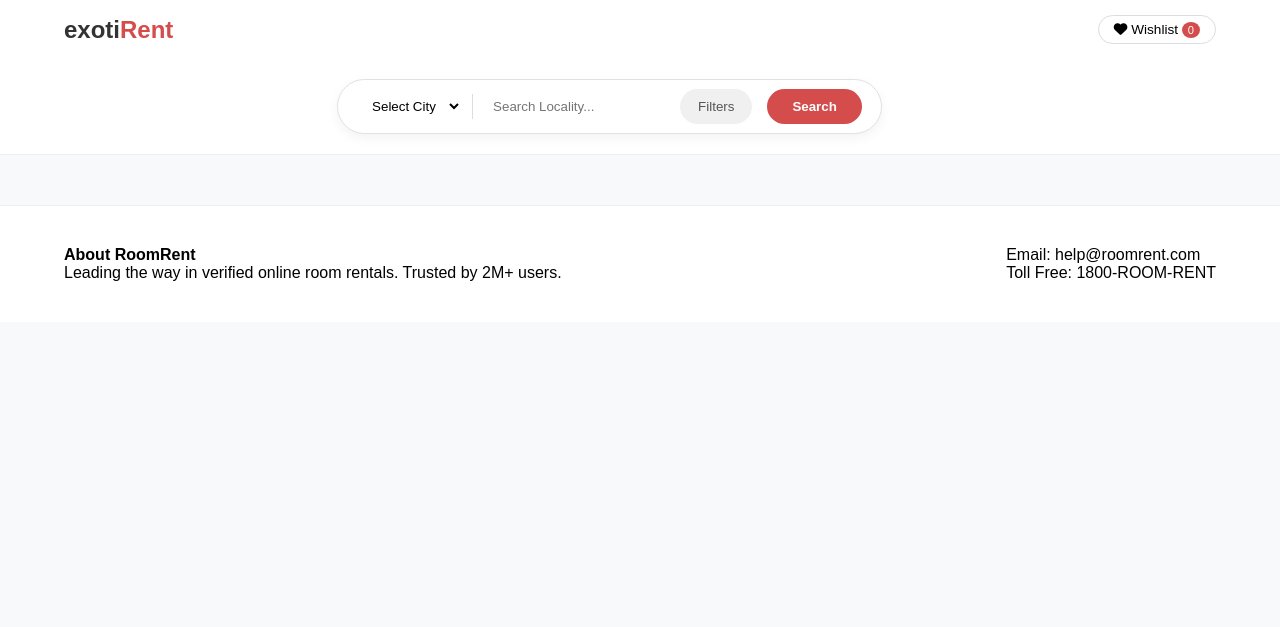
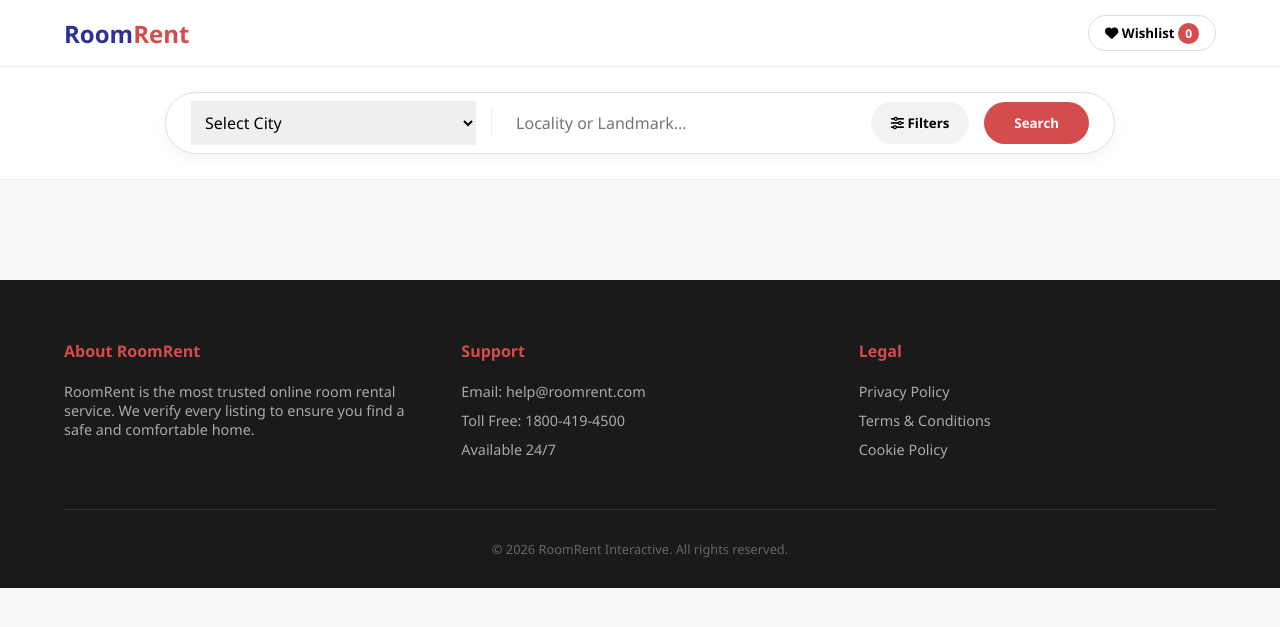
Before and after one commit to Hirendra12-dangi/Renthome, a Flask app: template Rent_home/backend/templates/home.html in a window 1280 px wide. Shown: the top 627 px of the page. Run offline with Flask 3, Linux system fonts and the light colour scheme; the template is opened without the code that fills it, so the values that code supplies are empty.

Commit message:
fliter page modified

```diff
--- a/Rent_home/backend/templates/home.html
+++ b/Rent_home/backend/templates/home.html
@@ -3,91 +3,104 @@
 <head>
     <meta charset="UTF-8">
     <meta name="viewport" content="width=device-width, initial-scale=1.0">
-    <title>RoomRent | Online Rental Service</title>
+    <title>RoomRent | Verified Room Rentals</title>
+    <link rel="stylesheet" href="https://cdnjs.cloudflare.com/ajax/libs/font-awesome/6.0.0/css/all.min.css">
     <link rel="stylesheet" href="style.css">
-    <link rel="stylesheet" href="https://cdnjs.cloudflare.com/ajax/libs/font-awesome/6.0.0/css/all.min.css">
 </head>
 <body>
 
-    <header class="main-header">
-        <div class="logo">exoti<span>Rent</span></div>
-        <button class="wishlist-trigger" onclick="toggleWishlist()">
-            <i class="fas fa-heart"></i> Wishlist <span class="badge" id="badge-count">0</span>
+    <nav class="navbar">
+        <div class="logo">Room<span>Rent</span></div>
+        <button class="wishlist-trigger" onclick="toggleModal('wishlistOverlay')">
+            <i class="fas fa-heart"></i> Wishlist <span class="badge" id="wishlist-count">0</span>
         </button>
-    </header>
+    </nav>
 
-    <section class="search-section">
-        <div class="search-container">
+    <section class="top-search-section">
         <div class="search-box">
-                <div class="input-group">
+            <div class="search-inputs">
                 <select id="city-select">
                     <option>Select City</option>
                     <option>Mumbai</option>
                     <option>Delhi</option>
                     <option>Bangalore</option>
                 </select>
-                    <div class="vertical-divider"></div>
-                    <input type="text" placeholder="Search Locality..." id="locality-input">
+                <div class="divider"></div>
+                <input type="text" placeholder="Locality or Landmark..." id="loc-input">
             </div>
 
             <div class="search-spacer"></div>
 
-                <div class="action-group">
-                    <button class="filter-btn" onclick="toggleFilter()">
-                        <i class="fas fa-sliders-v"></i>Filters
+            <div class="search-actions">
+                <button class="filter-btn" onclick="toggleModal('filterOverlay')">
+                    <i class="fas fa-sliders-h"></i> Filters
                 </button>
                 <button class="search-main-btn">Search</button>
-                </div>
             </div>
         </div>
     </section>
 
     <div class="modal-overlay" id="filterOverlay">
-        <div class="small-page-modal">
+        <div class="modal-card filter-card">
             <div class="modal-header">
-                <h3>Filters</h3>
-                <i class="fas fa-times close-icon" onclick="toggleFilter()"></i>
+                <h3>Refine Search</h3>
+                <i class="fas fa-times close-icon" onclick="toggleModal('filterOverlay')"></i>
             </div>
             <div class="modal-body">
                 <div class="filter-item">
-                    <label>Price Range ($)</label>
-                    <input type="range" min="500" max="10000" class="slider">
+                    <div class="price-row">
+                        <label>Max Price</label>
+                        <span class="price-val">$<span id="priceNum">5000</span></span>
+                    </div>
+                    <input type="range" min="500" max="10000" value="5000" step="100" class="slider" id="priceRange">
                 </div>
                 <div class="filter-item">
-                    <label>Rating</label>
+                    <label style="font-weight: bold; display: block; margin-bottom: 10px;">Rating</label>
                     <div class="chip-group">
-                        <button class="chip">4.5+</button>
-                        <button class="chip">4.0+</button>
-                        <button class="chip">All</button>
+                        <button class="chip active">All</button>
+                        <button class="chip">4.0+ ★</button>
+                        <button class="chip">4.5+ ★</button>
                     </div>
                 </div>
+                <button class="apply-btn" onclick="toggleModal('filterOverlay')">Apply Filters</button>
             </div>
-            <button class="apply-btn" onclick="toggleFilter()">Apply</button>
         </div>
     </div>
 
     <div class="modal-overlay" id="wishlistOverlay">
-        <div class="small-page-modal">
+        <div class="modal-card">
             <div class="modal-header">
                 <h3>My Wishlist</h3>
-                <i class="fas fa-times close-icon" onclick="toggleWishlist()"></i>
+                <i class="fas fa-times close-icon" onclick="toggleModal('wishlistOverlay')"></i>
             </div>
-            <div class="wishlist-items" id="wishlist-content">
-                <p class="empty-text">Your wishlist is empty.</p>
+            <div class="modal-body wishlist-content">
+                <i class="far fa-heart heart-empty-icon"></i>
+                <p>Your wishlist is currently empty.</p>
             </div>
         </div>
     </div>
 
-    <footer class="footer">
-        <div class="footer-container">
-            <div class="footer-info">
+    <footer class="site-footer">
+        <div class="footer-grid">
+            <div class="footer-col">
                 <h4>About RoomRent</h4>
-                <p>Leading the way in verified online room rentals. Trusted by 2M+ users.</p>
+                <p>RoomRent is the most trusted online room rental service. We verify every listing to ensure you find a safe and comfortable home.</p>
             </div>
-            <div class="footer-links">
+            <div class="footer-col">
+                <h4>Support</h4>
                 <p>Email: help@roomrent.com</p>
-                <p>Toll Free: 1800-ROOM-RENT</p>
+                <p>Toll Free: 1800-419-4500</p>
+                <p>Available 24/7</p>
             </div>
+            <div class="footer-col">
+                <h4>Legal</h4>
+                <p>Privacy Policy</p>
+                <p>Terms & Conditions</p>
+                <p>Cookie Policy</p>
+            </div>
+        </div>
+        <div class="footer-bottom">
+            &copy; 2026 RoomRent Interactive. All rights reserved.
         </div>
     </footer>
 
--- a/Rent_home/backend/templates/style.css
+++ b/Rent_home/backend/templates/style.css
@@ -1,82 +1,84 @@
- * { margin: 0; padding: 0; box-sizing: border-box; font-family: 'Poppins', sans-serif; }
-
+/* GENERAL RESET */
+* { margin: 0; padding: 0; box-sizing: border-box; font-family: 'Segoe UI', sans-serif; }
 body { background-color: #f8f9fa; }
 
-/* Header & Wishlist Button */
-.main-header {
+/* NAVBAR & WISHLIST BUTTON */
+.navbar {
     display: flex;
     justify-content: space-between;
     align-items: center;
     padding: 15px 5%;
     background: white;
+    border-bottom: 1px solid #eee;
 }
-.logo { font-size: 1.5rem; font-weight: bold; color: #333; }
+.logo { font-size: 1.5rem; font-weight: 800; color: #2e3192; }
 .logo span { color: #d44c4c; }
 
 .wishlist-trigger {
     background: white;
     border: 1px solid #ddd;
-    padding: 6px 15px;
-    border-radius: 20px;
+    padding: 8px 16px;
+    border-radius: 50px;
     cursor: pointer;
-    font-size: 0.85rem;
+    font-weight: 600;
 }
-.badge { background: #d44c4c; color: white; padding: 2px 6px; border-radius: 50%; font-size: 0.7rem; }
+.badge { background: #d44c4c; color: white; padding: 2px 7px; border-radius: 50%; font-size: 0.75rem; }
 
-/* Search Bar at Top */
-.search-section {
+/* SEARCH BAR AT TOP */
+.top-search-section {
     background: white;
-    padding: 20px 0;
+    padding: 25px 0;
     display: flex;
     justify-content: center;
     border-bottom: 1px solid #eee;
 }
-
 .search-box {
     display: flex;
     align-items: center;
     background: white;
     border: 1px solid #dfe1e5;
-    padding: 8px 20px;
+    padding: 8px 25px;
     border-radius: 50px;
     width: 90%;
-    max-width: 900px;
-    box-shadow: 0 4px 12px rgba(0,0,0,0.05);
+    max-width: 950px;
+    box-shadow: 0 4px 15px rgba(0,0,0,0.05);
 }
+.search-inputs { display: flex; align-items: center; flex: 2; }
+.search-inputs select, .search-inputs input { border: none; outline: none; padding: 10px; font-size: 1rem; width: 100%; }
+.divider { width: 1px; height: 30px; background: #eee; margin: 0 15px; }
 
-.input-group { display: flex; align-items: center; flex: 1; }
-.input-group select, .input-group input { border: none; outline: none; padding: 10px; background: transparent; }
+/* SPACER BETWEEN INPUTS AND BUTTONS */
+.search-spacer { width: 80px; }
 
-.vertical-divider { width: 1px; height: 25px; background: #ddd; margin: 0 10px; }
+.search-actions { display: flex; align-items: center; gap: 15px; }
+.filter-btn { background: #f1f3f4; border: none; padding: 12px 20px; border-radius: 25px; cursor: pointer; font-weight: 600; }
+.search-main-btn { background: #d44c4c; color: white; border: none; padding: 12px 30px; border-radius: 25px; cursor: pointer; font-weight: 700; }
 
-/* Spacing between Filter and Inputs */
-.search-spacer { width: 60px; } /* This is the specific gap you asked for */
-
-.action-group { display: flex; align-items: center; gap: 15px; }
-
-.filter-btn {
-    border: none; background: #f0f0f0; color: #555;
-    padding: 10px 18px; border-radius: 25px; cursor: pointer; font-weight: 500;
-}
-
-.search-main-btn {
-    background: #d44c4c; color: white; border: none;
-    padding: 10px 25px; border-radius: 25px; cursor: pointer; font-weight: bold;
-}
-
-/* Modals (The "Small Pages") */
+/* MODALS / SMALL PAGES */
 .modal-overlay {
     position: fixed; top: 0; left: 0; width: 100%; height: 100%;
-    background: rgba(0,0,0,0.5); display: none; justify-content: center; align-items: center; z-index: 1000;
+    background: rgba(0,0,0,0.5); backdrop-filter: blur(4px);
+    display: none; justify-content: center; align-items: center; z-index: 1000;
 }
 .modal-overlay.active { display: flex; }
+.modal-card { background: white; padding: 30px; border-radius: 20px; width: 90%; max-width: 400px; position: relative; }
+.modal-header { display: flex; justify-content: space-between; align-items: center; margin-bottom: 25px; }
+.close-icon { cursor: pointer; font-size: 1.3rem; color: #999; }
 
-.small-page-modal {
-    background: white; padding: 25px; border-radius: 15px; width: 90%; max-width: 380px;
-}
-.modal-header { display: flex; justify-content: space-between; margin-bottom: 20px; }
-.close-icon { cursor: pointer; color: #888; }
+/* FILTER ELEMENTS */
+.filter-card { border-top: 6px solid #d44c4c; }
+.price-row { display: flex; justify-content: space-between; margin-bottom: 12px; font-weight: bold; }
+.price-val { color: #d44c4c; background: #fff5f5; padding: 2px 10px; border-radius: 10px; }
+.slider { width: 100%; -webkit-appearance: none; height: 6px; background: #ddd; border-radius: 5px; outline: none; }
+.slider::-webkit-slider-thumb { -webkit-appearance: none; width: 20px; height: 20px; background: #2e3192; border-radius: 50%; cursor: pointer; border: 3px solid white; box-shadow: 0 2px 5px rgba(0,0,0,0.2); }
+.chip-group { display: flex; gap: 10px; margin-top: 10px; }
+.chip { padding: 8px 15px; border-radius: 20px; border: 1px solid #ddd; background: white; cursor: pointer; }
+.chip.active { background: #2e3192; color: white; border-color: #2e3192; }
+.apply-btn { width: 100%; padding: 15px; background: #2e3192; color: white; border: none; border-radius: 12px; font-weight: bold; cursor: pointer; margin-top: 25px; }
 
-/* Footer */
-.footer { background: #fff; padding: 40px 5%; margin-top: 50px; border-top: 1px solid #eee; }
-.footer-container { display: flex; justify-content: space-between; flex-wrap: wrap; gap: 20px; }
+/* FOOTER */
+.site-footer { background: #1a1a1a; color: #fff; padding: 60px 5% 30px; margin-top: 100px; }
+.footer-grid { display: grid; grid-template-columns: repeat(auto-fit, minmax(200px, 1fr)); gap: 40px; border-bottom: 1px solid #333; padding-bottom: 40px; }
+.footer-col h4 { margin-bottom: 20px; color: #d44c4c; }
+.footer-col p { color: #aaa; font-size: 0.9rem; margin-bottom: 10px; }
+.footer-bottom { text-align: center; padding-top: 30px; font-size: 0.8rem; color: #666; }
```
Also changed, not shown: Rent_home/backend/templates/script.js (+19 -15 lines). Lines whose indentation alone changed are shown as unchanged.
